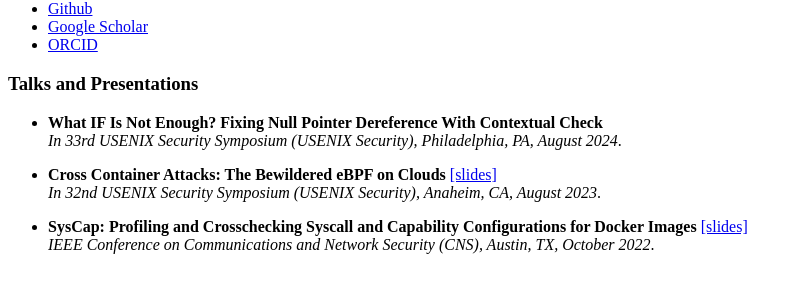
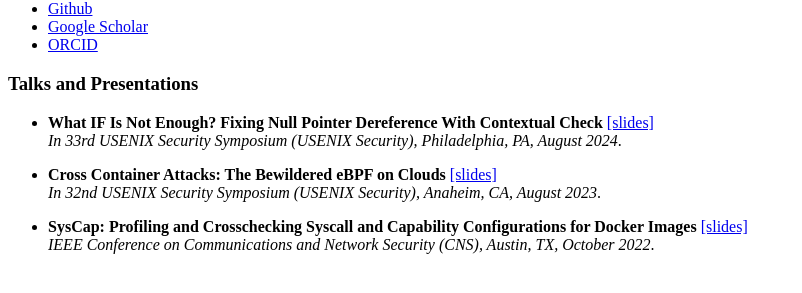
Before and after one commit to YunlongXing/yunlongxing.github.io, a Jekyll site: the page built from _pages/includes/presentations.md, in a window 1280 px wide. Shown: the part 599-892 px from the top of the page, without its empty margins (0-802 px from the left). Built offline with Jekyll 4.4.1, drawn with Linux system fonts in a browser that asks for light colours; our own code applies the rules of GitHub Pages for plain Markdown files.

Commit message:
Update presentations.md

```diff
--- a/_pages/includes/presentations.md
+++ b/_pages/includes/presentations.md
@@ -1,5 +1,5 @@
 # Talks and Presentations
-- **What IF Is Not Enough? Fixing Null Pointer Dereference With Contextual Check** <br>
+- **What IF Is Not Enough? Fixing Null Pointer Dereference With Contextual Check** [\[slides\]](https://www.usenix.org/conference/usenixsecurity24/presentation/xing-yunlong)<br>
 *In 33rd USENIX Security Symposium (USENIX Security), Philadelphia, PA, August 2024*.
 
 - **Cross Container Attacks: The Bewildered eBPF on Clouds** [\[slides\]](https://www.usenix.org/system/files/sec23_slides_he.pdf)<br>
```
